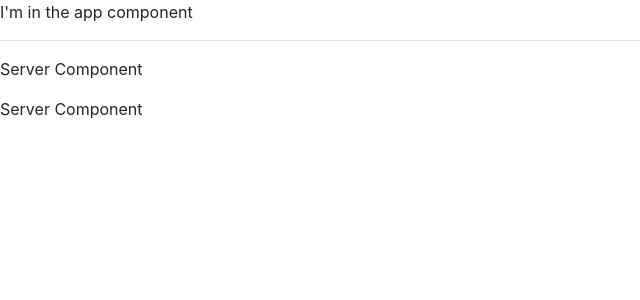
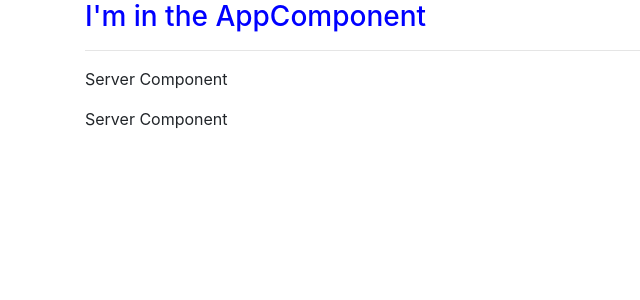
Before and after one commit to KlaudiaBC/Angular-Project, an Angular app in the folder my-first-app/: page / in a window 1280 px wide. Shown: the top 300 px of the page, without its empty margins (0-640 px from the left). Built offline with nearby package versions, Linux system fonts and the light colour scheme.

Commit message:
Add styles inline and external css

```diff
--- a/my-first-app/src/app/app.component.css
+++ b/my-first-app/src/app/app.component.css
@@ -0,0 +1,3 @@
+h3 {
+    color: blue;
+}
--- a/my-first-app/src/app/app.component.html
+++ b/my-first-app/src/app/app.component.html
@@ -1,3 +1,9 @@
-<p>I'm in the app component</p>
-<hr>
-<app-servers></app-servers>
+<div class="container">
+  <div class="row">
+    <div class="col-12">
+      <h3>I'm in the AppComponent</h3>
+      <hr>
+      <app-servers></app-servers>
+    </div>
+  </div>
+</div>
```
